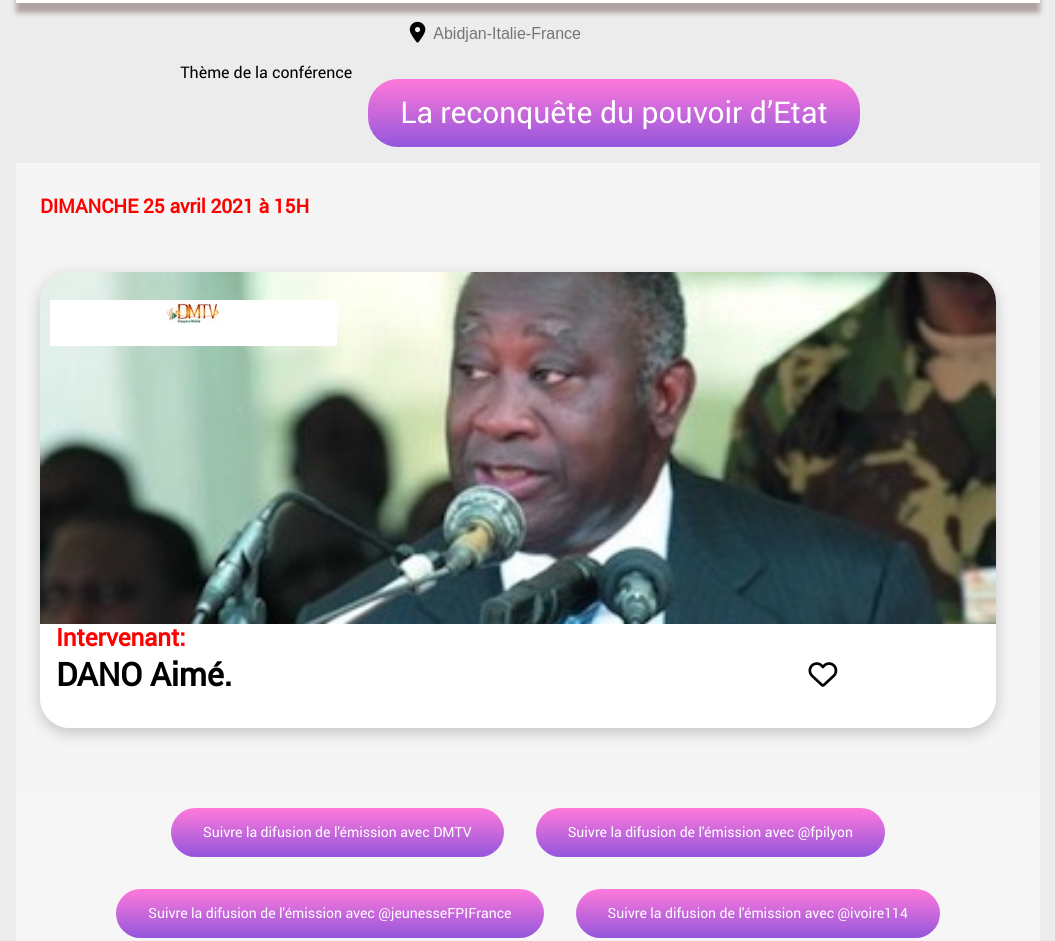
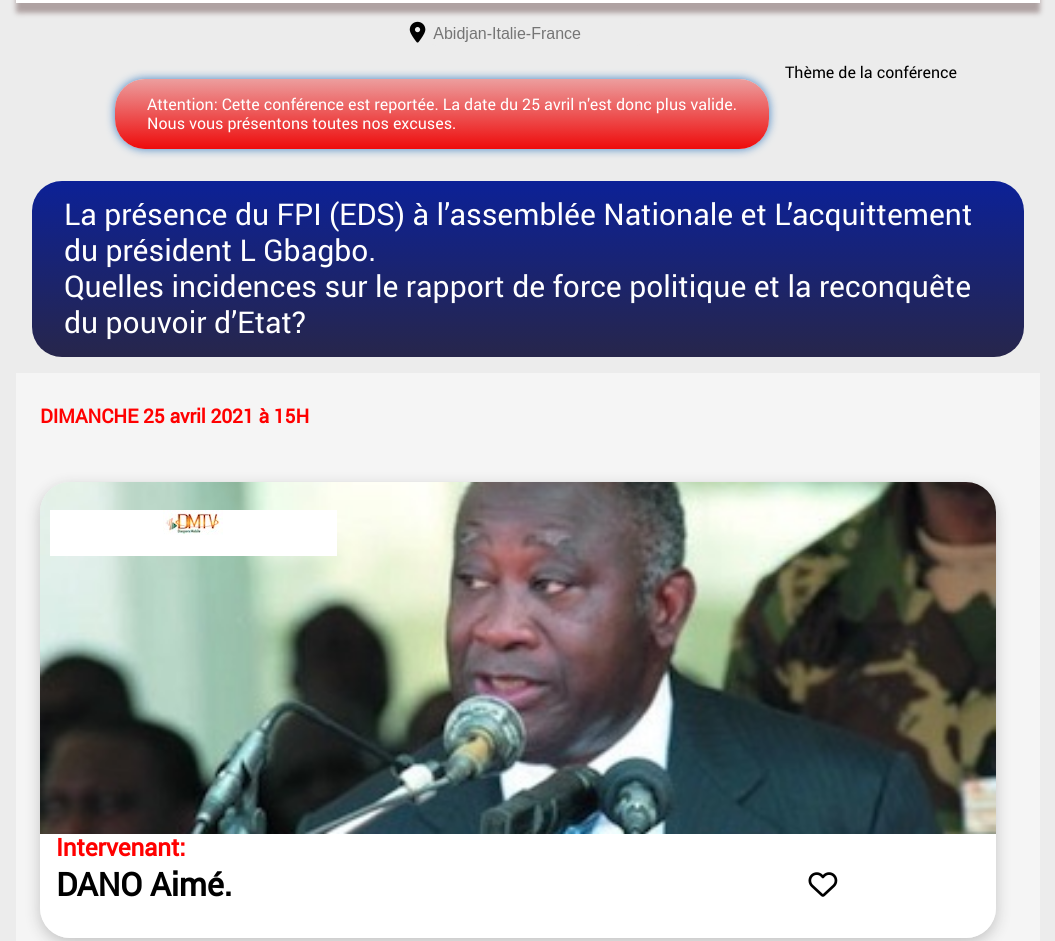
Before and after one commit to ErickTraore/klgfr, a website: page index.html in a window 1280 px wide. Shown: the part 221-1162 px from the top of the page, without its empty margins (112-1167 px from the left). Drawn offline with Linux system fonts and the light colour scheme; files whose address does not match are found by name.

Commit message:
réglage annulation

```diff
--- a/index.html
+++ b/index.html
@@ -5,7 +5,7 @@
     <meta charset="UTF-8">
     <meta name="viewport" content="width=device-width, initial-scale=1.0">
     <meta http-equiv="X-UA-Compatible" content="ie=edge">
-    <link href="https://fonts.googleapis.com/css?family=Roboto:100,900i" rel="stylesheet">
+    <!-- <link href="https://fonts.googleapis.com/css?family=Roboto:100,900i" rel="stylesheet"> -->
     <link rel="stylesheet" href="./public/css/style.css">
     <script src="https://kit.fontawesome.com/e3281d566c.js" crossorigin="anonymous"></script>
     <title>Conférence FPI avec Dano Aimé</title>
@@ -43,8 +43,15 @@
                 </div>
             </aside>
             <aside>
+                <div class=" choise__btn_3nd ">
+                    <p>Attention: Cette conférence est reportée. La date du 25 avril n'est donc plus valide.</p>
+                    <p>Nous vous présentons toutes nos excuses.</p>
+                </div>
                 <span> Thème de la conférence </span>
-                <div class=" choise__btn_2nd ">La reconquête du pouvoir d’Etat </div>
+                <div class=" choise__btn_2nd ">
+                    <p>La présence du FPI (EDS) à l’assemblée Nationale et L’acquittement du président L Gbagbo.</p>
+                    <p> Quelles incidences sur le rapport de force politique et la reconquête du pouvoir d’Etat? </p>
+                </div>
 
                 <div class="food ">
                     <div class="food__heading ">
@@ -67,21 +74,20 @@
                                 </div>
                             </div>
                         </div>
-
+                        <div class="food__all__project food__newproject ">
+                            <img class="food__all__project__img--2 " src="images/restaurants/conf-25-avril.jpg " alt="logo ">
+                        </div>
                     </div>
-                </div>
             </aside>
             <aside>
                 <div class="choise ">
-                    <a href="https://www.facebook.com/diasporamobiletv/videos/824849798376525/ " class="choise__btn ">Suivre la difusion de l'émission avec <span> DMTV</span></a>
+                    <a href="https://www.facebook.com/diasporamobiletv/videos/824849798376525/" class="choise__btn">Suivre la difusion de l'émission avec <span> DMTV</span></a>
                     <a href="https://m.facebook.com/profile.php?id=100001060734130&ref=content_filter " class="choise__btn ">Suivre la difusion de l'émission avec <span> @fpilyon</span></a>
                     <a href="https://m.facebook.com/pg/JeunesseFPIFrance/posts/?ref=content_filter&mt_nav=0 " class="choise__btn ">Suivre la difusion de l'émission avec<span>  @jeunesseFPIFrance</span> </a>
                     <a href="https://www.ivoire114lafriquenouvelle.info/2021/04/22/cote-divoire-mysterieuse-attaque-contre-un-camp-militaire-2/ " class="choise__btn ">Suivre la difusion de l'émission avec<span>  @ivoire114</span></a>
                     <a href="https://www.facebook.com/diasporamobiletv/videos/824849798376525/ " class="choise__btn ">Suivre la difusion de l'émission avec<span>  @diasporasmobiletv</span> </a>
-
                 </div>
-
-        </div>
+                </div>
     </main>
     <footer>
         <div class="container">
@@ -94,7 +100,7 @@
 
                 <div class="footer__line">
                     <div class="footer__line__icon--small"><span class="fas fa-hands-helping"></span></div>
-                    <p class="footer__line__text">Les sections FPI France</p>
+                    <p class="footer__line__text">Les sections FPI Lyon</p>
                     <!-- <p class="footer__line__text">Info-line-France (Viviane)33650323410--(Ghislain)0033643825933</p> -->
                 </div>
                 <div class="footer__line">
--- a/sass/Components/_mixins.scss
+++ b/sass/Components/_mixins.scss
@@ -48,6 +48,40 @@
                                 font-size: 30px;
                                 color: white;
                                 background-image: linear-gradient(to bottom, $colour-secondary, $colour-primary);
+                                @include borderRadius($radiusDefault);
+                                position: relative;
+                                z-index: 1;
+                                &:hover {
+                                    &::after {
+                                        opacity: 1.2;
+                                    }
+                                }
+                                &::after {
+                                    content: "";
+                                    position: absolute;
+                                    top: 0;
+                                    right: 0;
+                                    bottom: 0;
+                                    left: 0;
+                                    background: radial-gradient(circle, lighten($colour-secondary, 2) 25%, lighten($colour-secondary, 2) 25%);
+                                    @include borderRadius($radiusDefault);
+                                    opacity: 0;
+                                    z-index: -1;
+                                    transition: opacity 250ms;
+                                    -webkit-transition: opacity 250ms;
+                                    -moz-transition: opacity 250ms;
+                                    -ms-transition: opacity 250ms;
+                                    -o-transition: opacity 250ms;
+                                }
+                            }
+
+                            @mixin buttonAuto_3nd() {
+                                width: auto;
+                                padding: 1rem 2rem;
+                                margin: 1rem 1rem 1rem 1rem;
+                                font-size: 16px;
+                                color: white;
+                                background-image: linear-gradient(to bottom, $colour-five, $colour-six);
                                 @include borderRadius($radiusDefault);
                                 position: relative;
                                 z-index: 1;
--- a/sass/Layout/_choise.scss
+++ b/sass/Layout/_choise.scss
@@ -1,3 +1,15 @@
+@keyframes clignote {
+    0% {
+        box-shadow: 0px 0px 10px #4183C4;
+    }
+    50% {
+        box-shadow: 0px 0px 0px #4183C4;
+    }
+    100% {
+        box-shadow: 0px 0px 10px #4183C4;
+    }
+}
+
 .choise {
     width: 100%;
     height: auto;
@@ -40,4 +52,16 @@
             }
         }
     }
+    &__btn_3nd {
+        @include buttonAuto_3nd();
+        animation-name: clignote; //on affecte l'animation clignote à notre bouton
+        animation-duration: 1s; //on définit la durée de l'animation à 1s
+        animation-iteration-count: infinite; //on dit que l'animation se répétera à l'infini.
+    }
+    &:hover {
+        & span {
+            color: blue;
+            font-size: 1.3rem;
+        }
+    }
 }
--- a/sass/Layout/_food.scss
+++ b/sass/Layout/_food.scss
@@ -133,20 +133,28 @@
                 -o-transition: transform 4000ms;
                 animation: pageinit 1000ms;
                 -webkit-animation: pageinit 1000ms;
+                &__img {
+                    width: 100%;
+                    height: 15rem;
+                    object-fit: cover;
+                    @include borderRadiusTop($radiusDefault);
+                    @include desktop-only {
+                        height: 22rem;
+                    }
+                    &--2 {
+                        height: 23rem;
+                        @include borderRadius($radiusDefault);
+                        @include tablet-only {
+                            width: 100%;
+                            height: 45rem;
+                        }
+                    }
+                }
                 @include tablet-only {
                     width: 98%;
                 }
                 @include desktop-only {
                     width: 98%;
-                }
-                &__img {
-                    width: 100%;
-                    height: 17rem;
-                    object-fit: cover;
-                    @include desktop-only {
-                        height: 22rem;
-                    }
-                    @include borderRadiusTop($radiusDefault);
                 }
                 &__text {
                     width: 100%;
--- a/sass/Utils/_variables.scss
+++ b/sass/Utils/_variables.scss
@@ -1,7 +1,9 @@
-$colour-primary:#9356DC;
-$colour-secondary:#FF79DA;
+$colour-secondary:#0c2197;
+$colour-primary:#27264b;
 $colour-tertiaire:#99E2D0;
 $colour-quatro:#f6f6f6;
+$colour-five:#ec9e9e;
+$colour-six:#ee0b0b;
 $colour-body:#ececec;
 $radiusDefault: 30px;
 $radiusCircle: 50%;
```
Also changed, not shown: images/restaurants/conf-25-avril.jpg (added), public/css/style.css, 3 other files.
